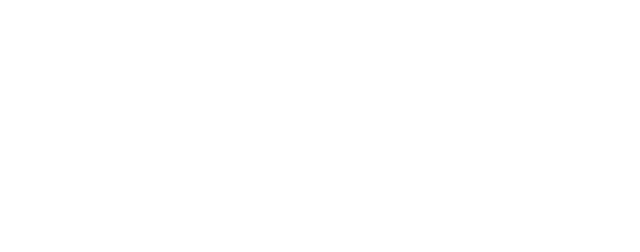
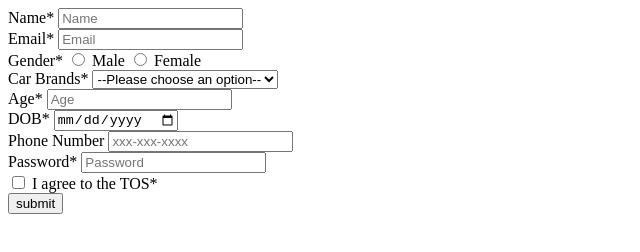
Before and after one commit to acciojob/signup-form-car-aarmin9696, a website: page main.html in a window 1280 px wide. Shown: the whole page, without its empty margins (0-640 px from the left). Drawn offline with Linux system fonts and the light colour scheme.

Commit message:
created a submission

```diff
--- a/main.html
+++ b/main.html
@@ -10,6 +10,71 @@
 	<!-- the entire body must be written by student -->
     <script type="text/javascript" src="./script.js">
 </script>
+	<form method="post">
+		<div>
+			<label for="name">Name*</label>
+		    <input type="text" id="name" required placeholder="Name">
+		</div>
+
+		<div>
+			<label for="email">Email*</label>
+		    <input type="email" id="email" required placeholder="Email">
+		</div>
+
+		<div>
+			<label for="gender">Gender*</label>
+		    <input type="radio" id="gender_m" name="gender" required>
+		    <label for="gender_m">Male</label>
+		    <input type="radio" id="gender_f" name="gender" required>
+		    <label for="gender_f">Female</label>
+		</div>
+
+		<div>
+			<label for="cars">Car Brands*</label>
+		  <select id="cars" required>
+			<option value="" disabled selected>--Please choose an option--</option>
+			<option value="bmw">BMW</option>
+			<option value="audi">Audi</option>
+			<option value="mercedez">Mercedez</option>
+		  </select>
+		</div>
+
+		<div>
+			<label for="age">Age*</label>
+		    <input type="number" id="age" placeholder="Age" required>
+		</div>
+
+		<div>
+			<label for="dob">DOB*</label>
+		    <input type="date" id="dob" required>
+		</div>
+
+		<div>
+			<label for="tel">Phone Number</label>
+		    <input type="tel" id="tel" placeholder="xxx-xxx-xxxx">
+		</div>
+
+		<div>
+			<label for="password">Password*</label>
+		    <input type="password" id="password" placeholder="Password" required>
+		</div>
+
+		<div>
+
+		    <input type="checkbox" required id="tos">
+		    <label for="tos">I agree to the TOS*</label>
+		</div>
+
+		<div>
+			<button type="submit">submit</button>
+		</div>
+
+
+
+
+
+
+	</form>
 
 </body>
 
```
